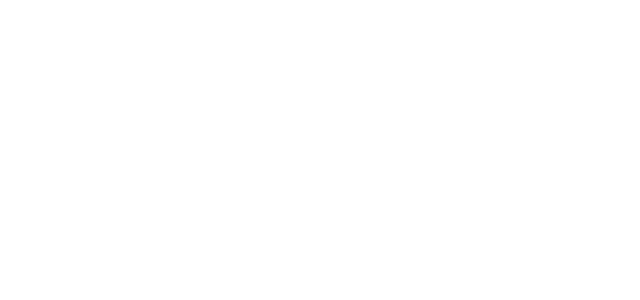
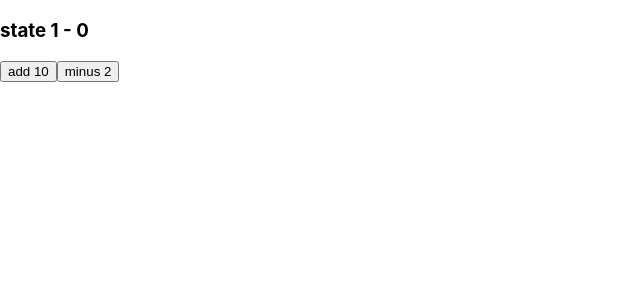
Before and after one commit to Kunta-M/React_module, a React (Create React App) app: page / in a window 1280 px wide. Shown: the top 300 px of the page, without its empty margins (0-640 px from the left). Built offline with nearby package versions, Linux system fonts and the light colour scheme.

Commit message:
lesson7_hw

```diff
--- a/src/App.js
+++ b/src/App.js
@@ -1,12 +1,23 @@
+// є об'єкт, значення якого 0
+// Стоврити 2 кнопки.
+// Перша збільшує   значення на 10
+// Друга зменшує на 2.
+//
+// Зміну стану та виведення реалізувати через redcer
+
 import './App.css'
+import {useReducer} from "react";
+import reducer from "./reducers/reducer";
 
-function App() {
+export default function App() {
+
+    let [{value}, dispatch] = useReducer (reducer, {value: 0});
 
   return (
-        <div>
-
-        </div>
+    <div>
+        <h3>state 1 - {value}</h3>
+        <button onClick={() => dispatch({obj: '1', action: '+'})}>add 10</button>
+        <button onClick={() => dispatch({obj: '1', action: '-'})}>minus 2</button>
+    </div>
   );
 }
-
-export default App;
--- /dev/null
+++ b/src/reducers/reducer.js
@@ -0,0 +1,11 @@
+const reducer = (state, action) => {
+  if (action.obj === '1' && action.action === '+') {
+    return {...state, value: state.value+10}
+  } else if (action.obj === '1' && action.action === '-') {
+    return {...state, value: state.value-2}
+  }
+
+  return {...state};
+}
+
+export default reducer;
```
